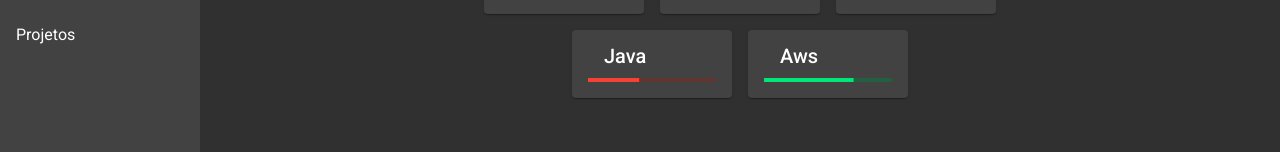
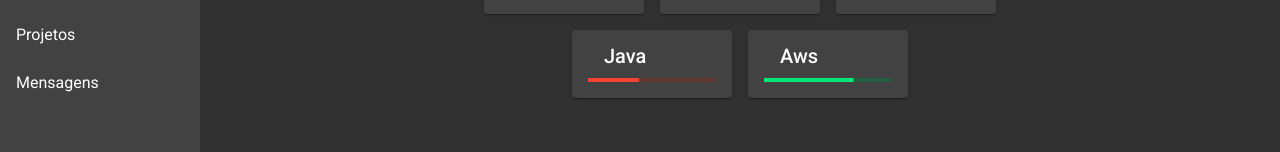
Before and after one commit to fabianoSL1/portfolio, an Angular app: page / in a window 1280 px wide. Shown: the part 150-302 px from the top of the page. Built offline with nearby package versions, Linux system fonts and the light colour scheme; no server answers.

Commit message:
fix(route): link to page messages

```diff
--- a/src/app/components/contact-form/contact-form.component.html
+++ b/src/app/components/contact-form/contact-form.component.html
@@ -4,7 +4,7 @@
         <span class="contact-info">{{this.contactInfo.contact.name}}</span>
         <span class="contact-info">{{this.contactInfo.contact.tel}}</span>
         <span class="contact-info">{{this.contactInfo.contact.email}}
-            <a href="mailto:{{this.contactInfo.contact.email}}?subject={{this.contactInfo.subject_matter}}&body={{this.contactInfo.comment}}" mat-icon-button color="primary"><mat-icon>email</mat-icon></a>
+            <a href="mailto:{{this.contactInfo.contact.email}}?subject={{this.contactInfo.subject_matter}}&body={{this.contactInfo.comment}}" mat-icon-button color="accent"><mat-icon>email</mat-icon></a>
         </span>
     </ng-container>
     <form [formGroup]="contactForm">
--- a/src/app/components/side-nav/side-nav.component.html
+++ b/src/app/components/side-nav/side-nav.component.html
@@ -11,6 +11,7 @@
     <mat-nav-list>
       <a mat-list-item routerLink="/">Home</a>
       <a mat-list-item routerLink="/projetos">Projetos</a>
+      <a mat-list-item routerLink="/mensagens">Mensagens</a>
     </mat-nav-list>
   </mat-sidenav>
   <mat-sidenav-content>
--- a/src/app/pages/home/card-user/card-user.component.ts
+++ b/src/app/pages/home/card-user/card-user.component.ts
@@ -1,4 +1,4 @@
-import { Component, Input, OnInit } from '@angular/core';
+import { Component, Input } from '@angular/core';
 import { User } from 'src/app/interfaces/user';
 
 @Component({
@@ -6,13 +6,8 @@
   templateUrl: './card-user.component.html',
   styleUrls: ['./card-user.component.scss']
 })
-export class CardUserComponent implements OnInit {
+export class CardUserComponent  {
   @Input() user: User;
-
-  constructor() { }
-
-  ngOnInit(): void {
-  }
 
   openGitHub() {
     window.open(this.user.url);
```
